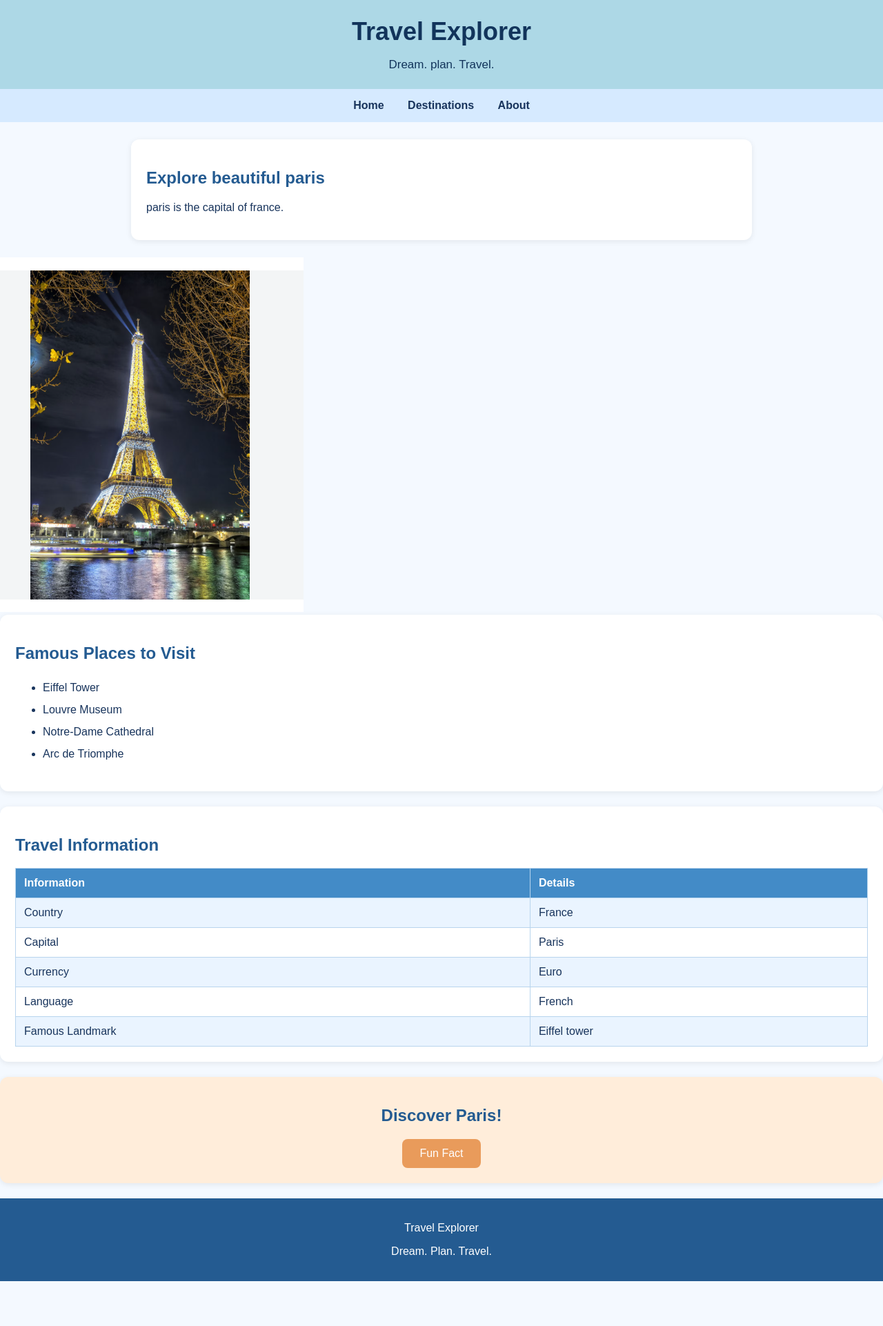
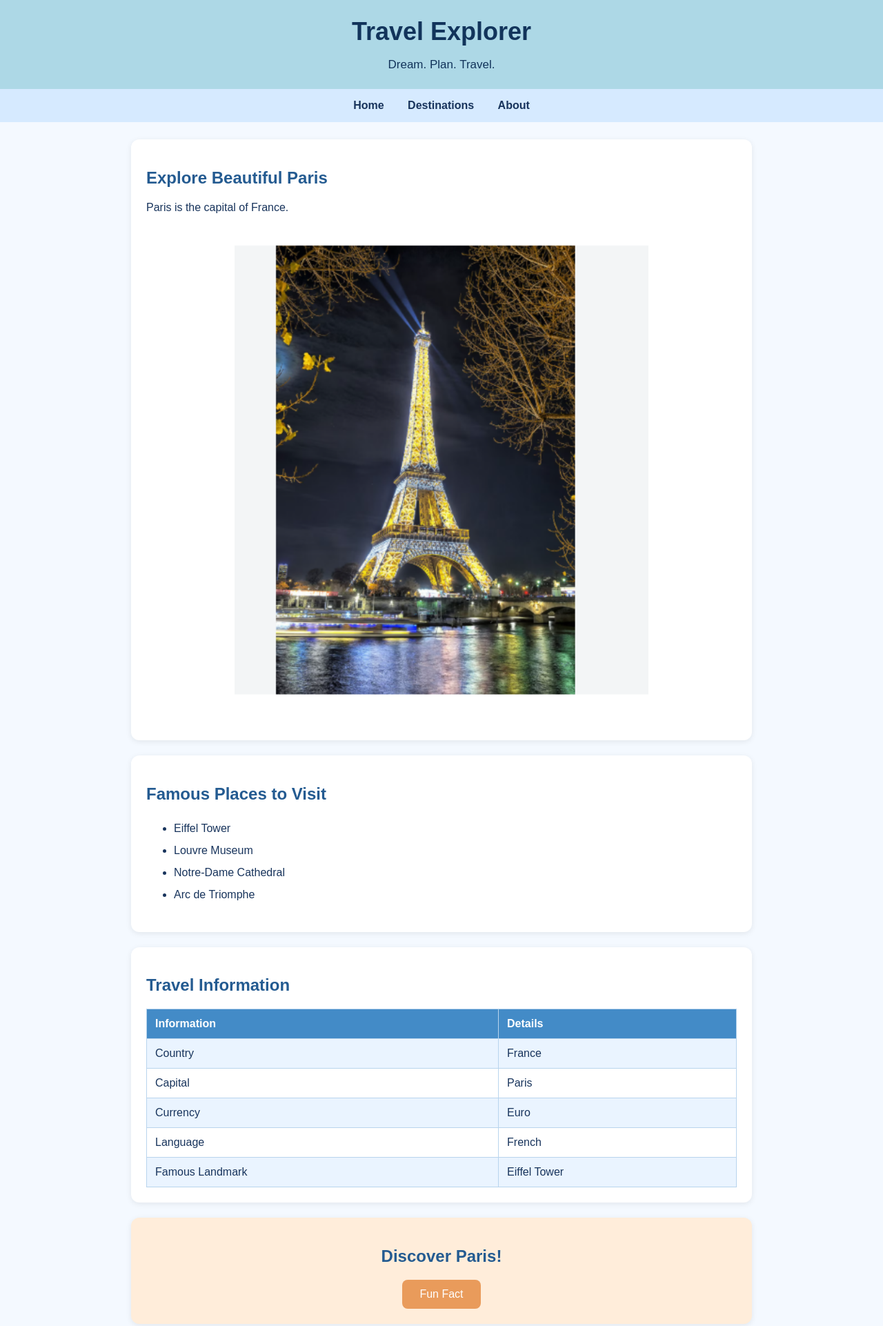
Before and after one commit to i263264-sketch/lab-12, a plain HTML site: page E-26i-3264 lab11/index.html in a window 1280 px wide. Shown: the top 1922 px of the page at 69% size. Before the commit the page ends 1857 px from the top, so only its background shows below. Drawn offline with Linux system fonts and the light colour scheme.

Commit message:
Update index.html

```diff
--- a/E-26i-3264 lab11/index.html
+++ b/E-26i-3264 lab11/index.html
@@ -1,42 +1,43 @@
+
 <!--
-name:nawal ishtiaq
-roll number:26i3264
-section :E
-theme:travel postcart
+Name: Nawal Ishtiaq
+Roll Number: 26i3264
+Section: E
+Theme: Travel Postcard
 -->
 
 <!DOCTYPE html>
 <html lang="en">
+
 <head>
     <meta charset="UTF-8">
+    <meta name="viewport" content="width=device-width, initial-scale=1.0">
     <link rel="stylesheet" href="./style.css">
-    <meta name="viewport" content="width=device-width, initial-scale=1.0">
-    <title>Pen</title>
+    <title>Travel Explorer</title>
 </head>
+
 <body>
 
-    <script src="./script.js"></script>
-  </body>
-</html>
 <header>
     <h1>Travel Explorer</h1>
-  <p>Dream. plan. Travel.</p>
+    <p>Dream. Plan. Travel.</p>
 </header>
+
 <nav>
     <a href="index.html">Home</a>
     <a href="destinations.html">Destinations</a>
     <a href="about.html">About</a>
 </nav>
+
 <main>
+
     <section id="home">
-      <h2> Explore beautiful paris</h2>
-      <p> paris is the capital of france.</p>
+        <h2>Explore Beautiful Paris</h2>
+        <p>Paris is the capital of France.</p>
+        <img src="images/paris.png" alt="Eiffel Tower in Paris">
     </section>
-</main>
-<img src="images/paris.png" alt="Eiffel tower in paris">
 
     <section id="places">
-
         <h2>Famous Places to Visit</h2>
         <ul>
             <li>Eiffel Tower</li>
@@ -45,58 +46,51 @@ theme:travel postcart
             <li>Arc de Triomphe</li>
         </ul>
     </section>
+
     <section id="travel-info">
-
         <h2>Travel Information</h2>
 
         <table>
-
             <tr>
                 <th>Information</th>
                 <th>Details</th>
             </tr>
-
             <tr>
                 <td>Country</td>
                 <td>France</td>
             </tr>
-
             <tr>
                 <td>Capital</td>
                 <td>Paris</td>
             </tr>
-
             <tr>
                 <td>Currency</td>
                 <td>Euro</td>
             </tr>
-
             <tr>
                 <td>Language</td>
                 <td>French</td>
             </tr>
+            <tr>
+                <td>Famous Landmark</td>
+                <td>Eiffel Tower</td>
+            </tr>
+        </table>
+    </section>
 
-        <tr>
-            <td>Famous Landmark </td>
-            <td> Eiffel tower </td>
-        </tr>
-
-    </table>
-
-</section>
     <section class="fun-fact">
-
         <h2>Discover Paris!</h2>
-
-    <button onclick="showFact()">
+        <button onclick="window.alert('The Eiffel Tower is one of the most famous landmarks in the world!')">
             Fun Fact
         </button>
+    </section>
 
-</section>
+</main>
+
 <footer>
+    <p>Travel Explorer</p>
+    <p>Dream. Plan. Travel.</p>
+</footer>
 
-    <p>Travel Explorer</p>
-
-    <p>Dream. Plan. Travel.</p>
-
-</footer>
+</body>
+</html>
```
Lines whose indentation alone changed are shown as unchanged.
